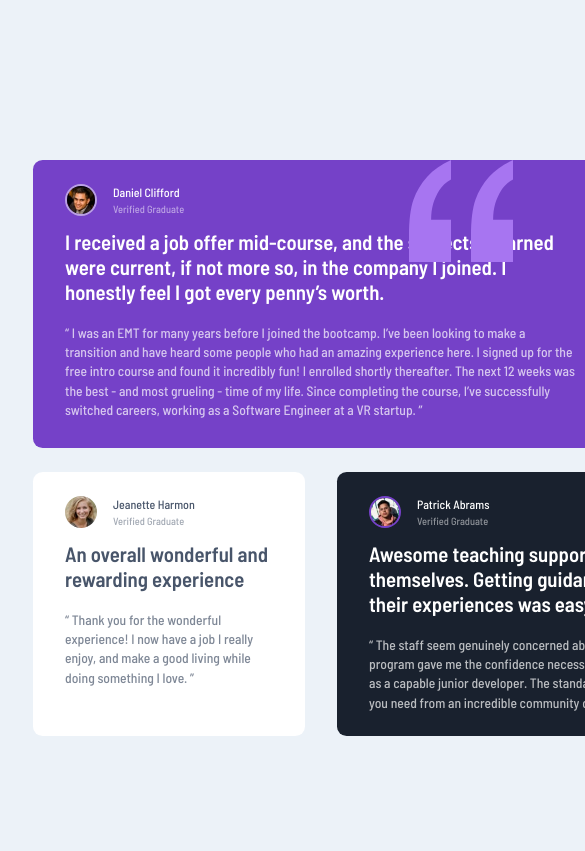
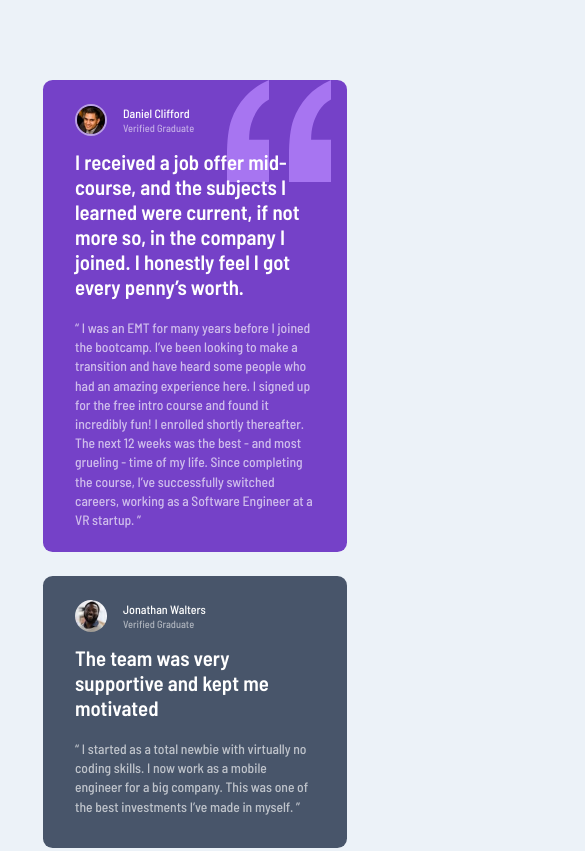
Before and after one commit to mellingh/Frontend-Mentor-Testimonials-Grid-Section, a plain HTML site: page index.html in a window 390 px wide. Shown: the top 851 px of the page, 585 px wide, since content can reach past the window. Drawn offline with Linux system fonts and the light colour scheme.

Commit message:
Edited code

```diff
--- a/styles.css
+++ b/styles.css
@@ -7,21 +7,20 @@
 }
 
 body {
+  display: flex;
+  justify-content: center;
+  align-items: center;
   min-height: 100vh;
-  min-width: 1250px;
-  margin: 10rem auto;
   background-color: hsl(210, 46%, 95%);
   font-family: "Barlow Semi Condensed", sans-serif;
-  overflow: hidden;
 }
 
 .container {
   display: grid;
   grid-template-columns: 17rem 2rem 17rem 2rem 17rem 2rem 17rem;
-  grid-template-rows: 18rem 1.5rem 16.5rem;
-  max-height: 36rem;
-  max-width: 74rem;
-  margin: 10rem auto;
+  grid-template-rows: 18rem 1.5rem 17rem;
+  height: fit-content;
+  width: fit-content;
 }
 
 .testimonialTopLeft {
@@ -35,6 +34,14 @@ body {
   border: none;
   border-radius: 0.6rem;
   position: relative;
+  z-index: 1;
+}
+
+.backgroundImg {
+  position: absolute;
+  top: 0;
+  right: 6.5rem;
+  z-index: -1;
 }
 
 .testimonialTopMiddle {
@@ -80,15 +87,9 @@ body {
   grid-row-end: 4;
   padding: 1.5rem 2rem;
   background-color: hsl(0, 0%, 100%);
+  color: hsl(217, 19%, 35%);
   border: none;
   border-radius: 0.6rem;
-}
-
-.backgroundImg {
-  position: absolute;
-  top: 0;
-  right: 6rem;
-  z-index: 1;
 }
 
 .graduateContainer {
@@ -114,37 +115,109 @@ body {
 .name {
   font-size: 0.75rem;
   font-weight: 500;
-  margin-bottom: 0.2rem;
+  margin-bottom: 0.15rem;
 }
 
 .verified {
   font-size: 0.65rem;
   font-weight: 500;
-  opacity: 0.5;
+  opacity: 0.55;
 }
 
 .testimonialIntro {
   font-size: 1.3rem;
   font-weight: 600;
-  z-index: 3;
   margin-bottom: 1.2rem;
 }
 
 .testimonialStory {
   font-size: 0.85rem;
   font-weight: 500;
-  opacity: 0.7;
+  opacity: 0.65;
   line-height: 1.2rem;
 }
 
-.testimonialTopLeft .graduateContainer {
-  flex-direction: row; /* Ensure items are aligned horizontally */
+@media only screen and (max-width: 1200px) {
+  body {
+    display: flex;
+    justify-content: center;
+    align-items: center;
+    min-height: 100vh;
+    background-color: hsl(210, 46%, 95%);
+    font-family: "Barlow Semi Condensed", sans-serif;
+  }
+
+  .container {
+    display: grid;
+    grid-template-columns: 19rem;
+    grid-template-rows: 13rem 1.5rem 15rem 1.5rem 17rem 1.5rem 14rem 1.5rem 15rem 1.5rem 11rem 1.5rem 15rem 1.5rem 17rem;
+    margin: 5rem 0;
+  }
+
+  .testimonialTopLeft {
+    grid-column-start: 1;
+    grid-column-end: 2;
+    grid-row-start: 1;
+    grid-row-end: 4;
+    padding: 1.5rem 2rem;
+    background-color: hsl(263, 55%, 52%);
+    color: hsl(0, 0%, 100%);
+    border: none;
+    border-radius: 0.6rem;
+    position: relative;
+  }
+
+  .testimonialTopMiddle {
+    grid-column-start: 1;
+    grid-column-end: 2;
+    grid-row-start: 5;
+    grid-row-end: 6;
+    padding: 1.5rem 2rem;
+    background-color: hsl(217, 19%, 35%);
+    color: hsl(0, 0%, 100%);
+    border: none;
+    border-radius: 0.6rem;
+  }
+
+  .testimonialBottomLeft {
+    grid-column-start: 1;
+    grid-column-end: 2;
+    grid-row-start: 7;
+    grid-row-end: 8;
+    padding: 1.5rem 2rem;
+    background-color: hsl(0, 0%, 100%);
+    color: hsl(217, 19%, 35%);
+    border: none;
+    border-radius: 0.6rem;
+  }
+
+  .testimonialBottomMiddle {
+    grid-column-start: 1;
+    grid-column-end: 2;
+    grid-row-start: 9;
+    grid-row-end: 12;
+    padding: 1.5rem 2rem;
+    background-color: hsl(219, 29%, 14%);
+    color: hsl(0, 0%, 100%);
+    border: none;
+    border-radius: 0.6rem;
+  }
+
+  .testimonialTopAndBottomRight {
+    grid-column-start: 1;
+    grid-column-end: 2;
+    grid-row-start: 13;
+    grid-row-end: 16;
+    padding: 1.5rem 2rem;
+    background-color: hsl(0, 0%, 100%);
+    border: none;
+    border-radius: 0.6rem;
+  }
+
+  .backgroundImg {
+    position: absolute;
+    top: 0;
+    right: 1rem;
+    z-index: -1;
+  }
 }
-
-.testimonialTopLeft .userInfo {
-  display: flex;
-  flex-direction: column; /* Stack name and verified vertically */
-}
-
-@media screen {
-}
```
